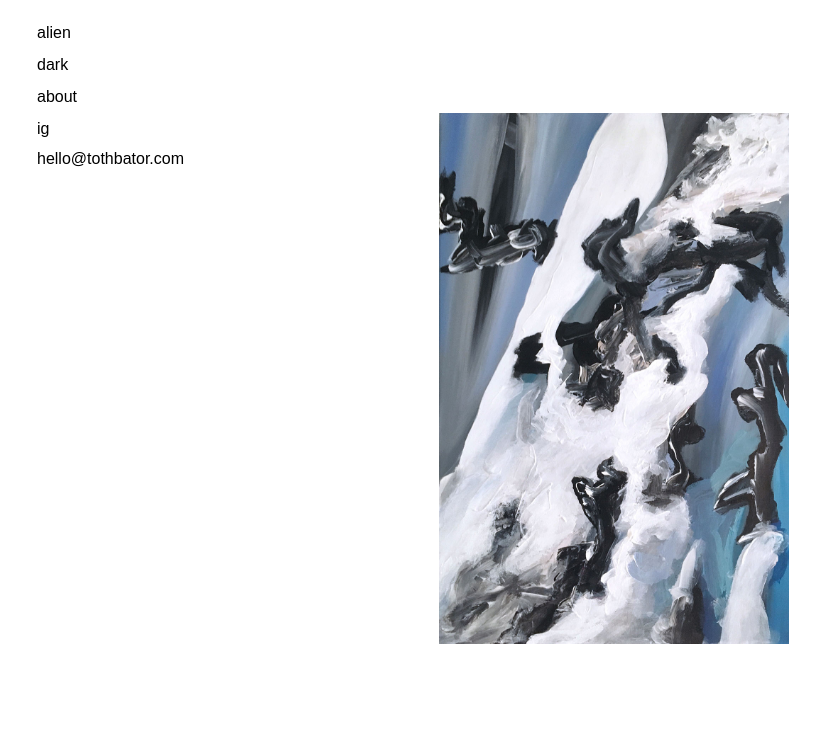
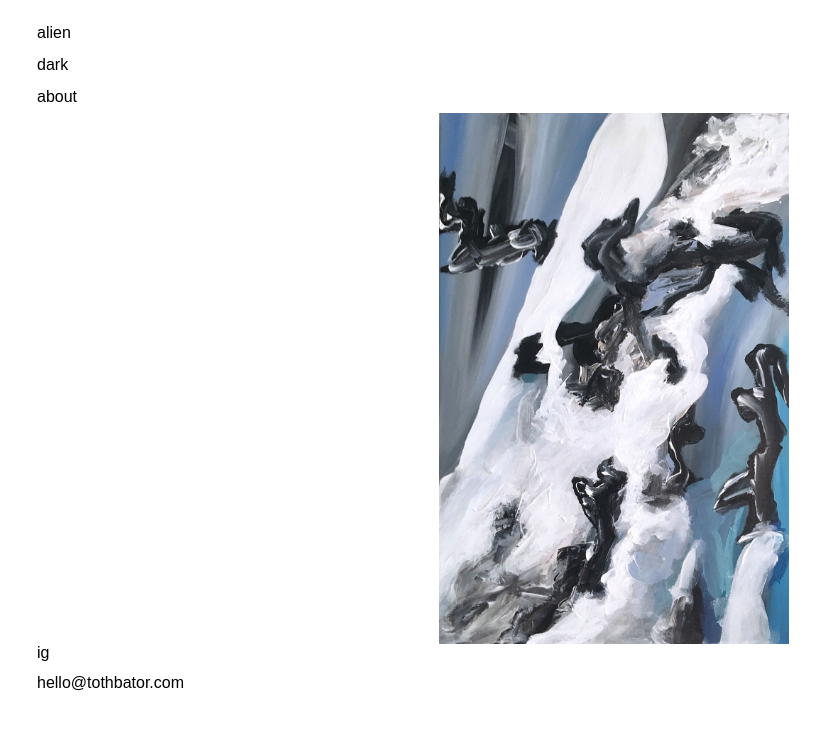
Before and after one commit to tothbator/tothbator.github.io, a plain HTML site: page index.html in a window 1280 px wide. Shown: the part 65-794 px from the top of the page, without its empty margins (26-846 px from the left). Drawn offline with Linux system fonts and the light colour scheme.

Commit message:
Update style.css

```diff
--- a/style.css
+++ b/style.css
@@ -141,9 +141,7 @@ a[href="dark.html"] {
 }
 
                                           /* FOOTER */
-footer {
-     position: fixed;
-}
+
 
                                           /* MOBILE */
 @media (max-width: 768px) {
```
